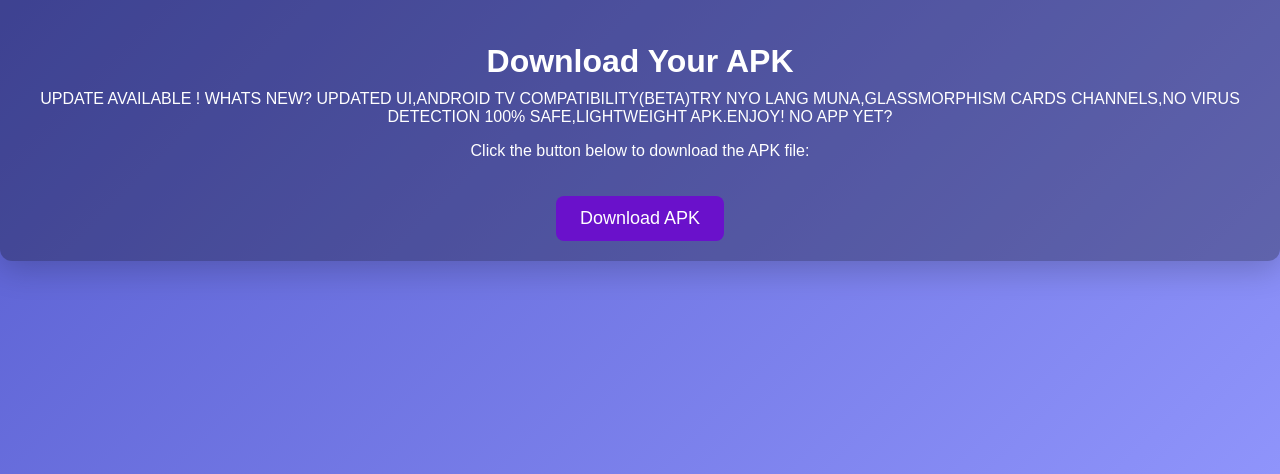
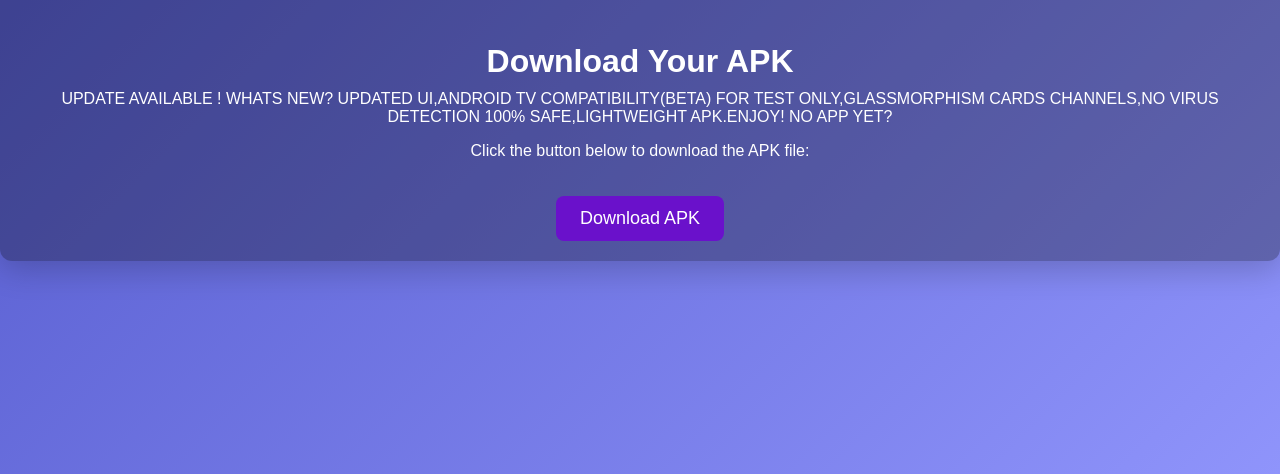
Before and after one commit to nero31994/DOWNLOAD, a plain HTML site: page index.html in a window 1280 px wide. Shown: the part 326-800 px from the top of the page. Drawn offline with Linux system fonts and the light colour scheme.

Commit message:
Update index.html

```diff
--- a/index.html
+++ b/index.html
@@ -54,7 +54,7 @@
         <h1>Download Your APK</h1>
         UPDATE AVAILABLE !
 WHATS NEW?
-UPDATED UI,ANDROID TV COMPATIBILITY(BETA)TRY NYO LANG MUNA,GLASSMORPHISM CARDS CHANNELS,NO VIRUS DETECTION 100% SAFE,LIGHTWEIGHT APK.ENJOY!
+UPDATED UI,ANDROID TV COMPATIBILITY(BETA) FOR TEST ONLY,GLASSMORPHISM CARDS CHANNELS,NO VIRUS DETECTION 100% SAFE,LIGHTWEIGHT APK.ENJOY!
 NO APP YET?
         <p>Click the button below to download the APK file:</p>
         <a href="https://apk.e-droid.net/apk/app3493775-6vd8b2.apk?v=2" class="download-btn" download>Download APK</a>
```
